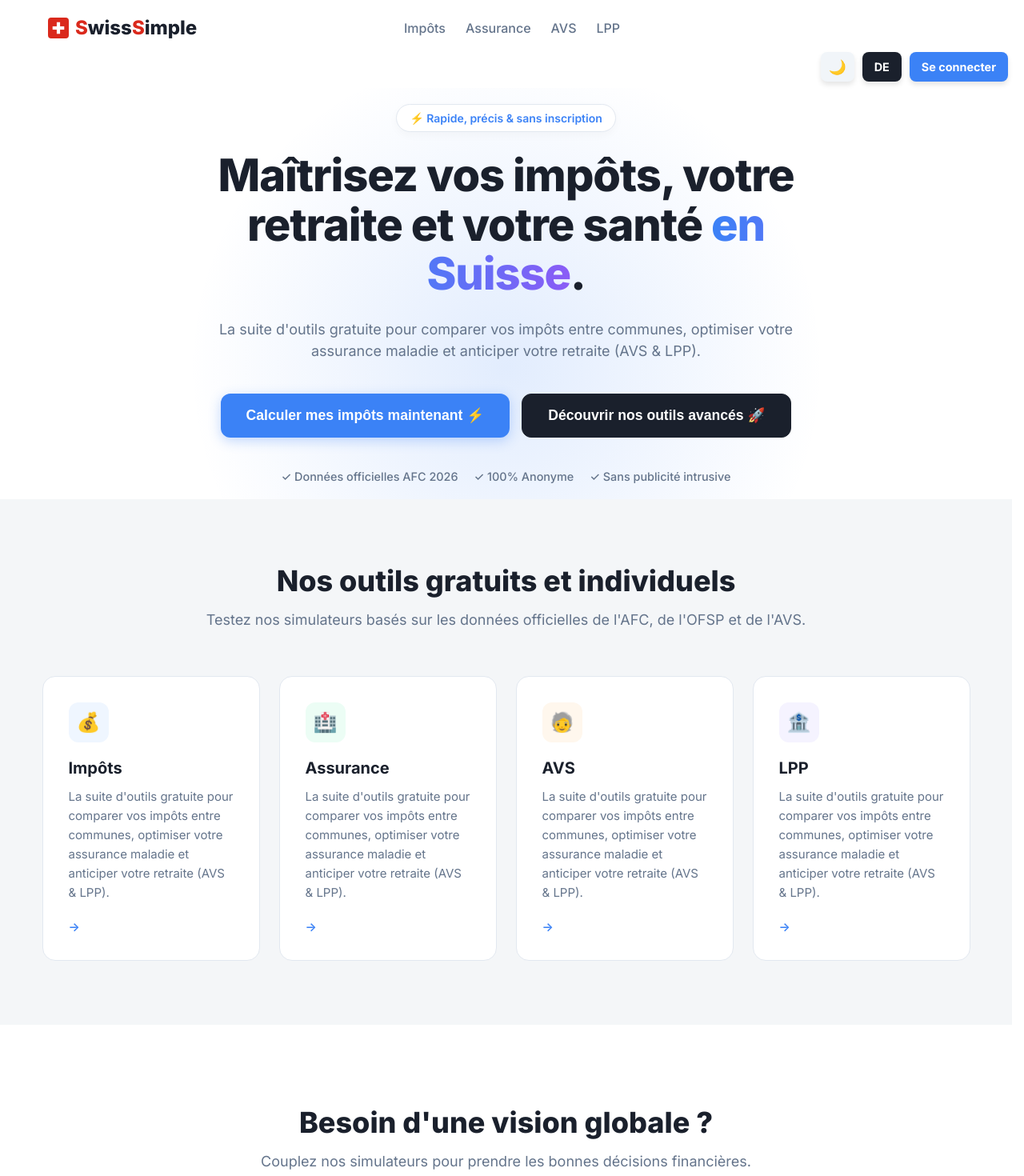
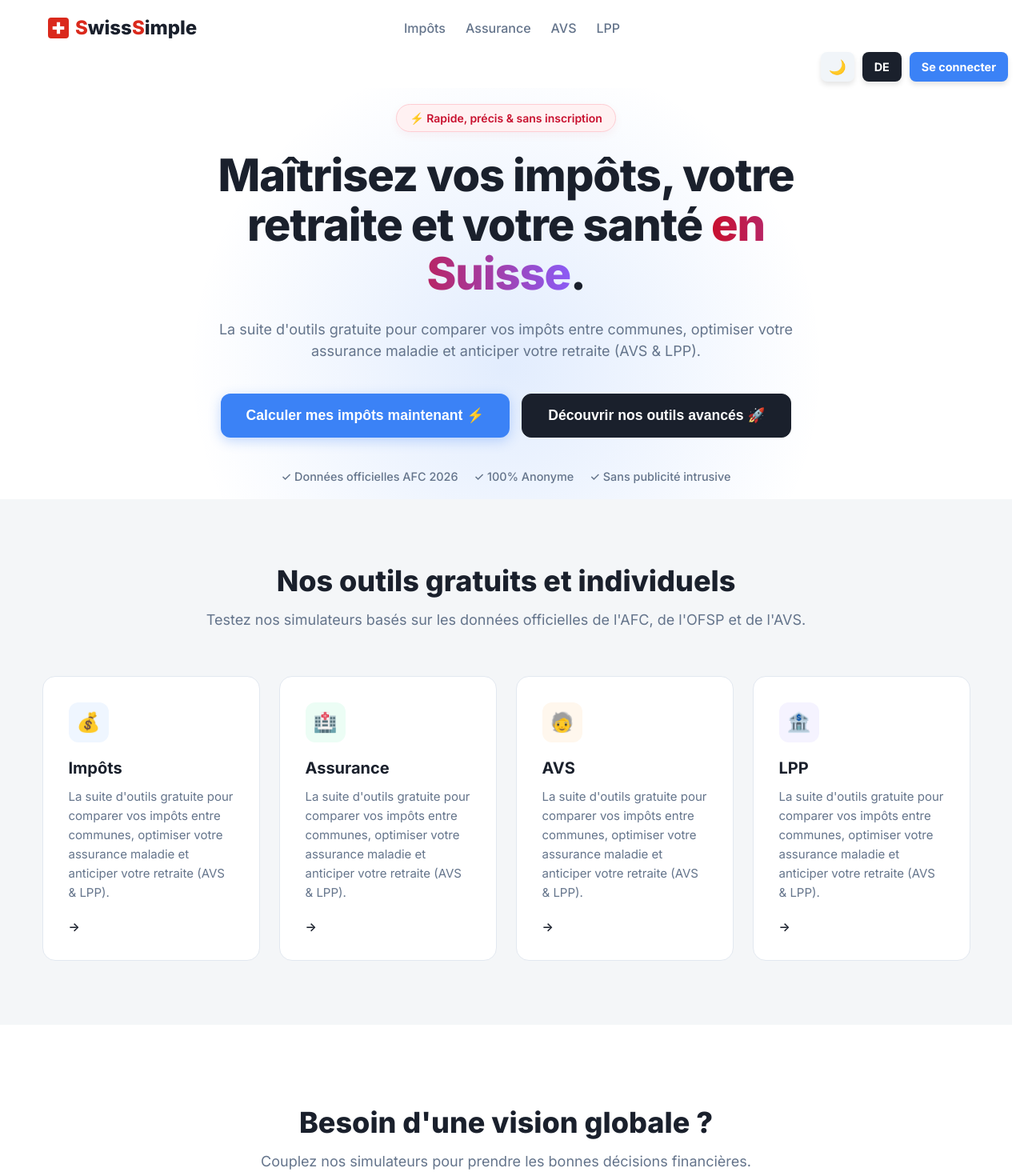
Before and after one commit to Eddy-Dja/SwissSimple-Project, a React (Vite) app: page / in a window 1280 px wide. Shown: the top 1470 px of the page at 80% size. Built offline with nearby package versions, Linux system fonts and the light colour scheme.

Commit message:
Correction de tel bug

```diff
--- a/src/DarkMode.css
+++ b/src/DarkMode.css
@@ -100,13 +100,12 @@ body.dark-mode .navbar, body.dark-mode .navbar-scrolled {
 body.dark-mode .nav-link-btn { color: #94a3B8 !important; }
 body.dark-mode .nav-link-btn:hover { color: #fff !important; }
 body.dark-mode .hero-badge {
-  background: #1E293B !important;
-  border: 1px solid #334155 !important;
-  color: #60A5FA !important;
+  background: rgba(59, 130, 246, 0.1) !important; /* Fond bleu très sombre et transparent */
+  border: 1px solid rgba(59, 130, 246, 0.3) !important; /* Bordure bleue subtile */
+  color: #60A5FA !important; /* Texte en bleu clair (lisible et doux sur fond noir) */
 }
 
 /* --- CARTES, FORMULAIRES, CONTENEURS & PANNEAUX INTERNES --- */
-/* J'ai ajouté ici tous les panneaux internes de AVS, LPP et Assurance */
 body.dark-mode .tool-card,
 body.dark-mode .premium-card, /* Sera surchargé plus bas pour devenir blanc */
 body.dark-mode .radar-form,
@@ -158,7 +157,7 @@ body.dark-mode .premium-card::before {
 
 /* --- FORMULAIRES & INPUTS --- */
 body.dark-mode .form-input, body.dark-mode select.form-input {
-  background-color: #0f172a !important; /* Fond très sombre pour bien distinguer du panneau */
+  background-color: #0f172a !important;
   color: #F8FAFC !important;
   border-color: #334155 !important;
 }
@@ -202,50 +201,45 @@ body.dark-mode .tool-card:hover h3 {
 body.dark-mode .tool-card:hover p {
   color: #64748B !important;
 }
+
+/* ⚠️ CORRECTION ICI : La flèche devient ROUGE au survol au lieu du bleu */
 body.dark-mode .tool-card:hover .tool-cta {
-  color: #3B82F6 !important;
+  color: #C8102E !important;
 }
 
 /* ============================================================
    INVERSION DES CARTES PREMIUM EN MODE SOMBRE
-   (Devient blanche sur fond noir pour un contraste symétrique)
    ============================================================ */
 
 body.dark-mode .premium-card {
   background: #FFFFFF !important;
   border-color: #E2E8F0 !important;
-  color: #1A202C !important; /* Texte principal en noir */
+  color: #1A202C !important;
 }
 
-/* Les titres des cartes deviennent noirs */
 body.dark-mode .premium-card h3 {
   color: #1A202C !important;
 }
 
-/* Les descriptions deviennent gris foncé */
 body.dark-mode .premium-card p {
   color: #64748B !important;
 }
 
-/* Le badge "Module Premium" reste doré */
 body.dark-mode .premium-badge {
   background: linear-gradient(90deg, #F59E0B, #D97706) !important;
   color: #fff !important;
 }
 
-/* Le bouton devient noir avec un texte blanc */
 body.dark-mode .premium-card .btn-premium {
   background: #1A202C !important;
   color: #FFFFFF !important;
 }
 
-/* Au survol en mode sombre, le bouton devient bleu */
 body.dark-mode .premium-card:hover .btn-premium {
   background: #3B82F6 !important;
   color: #fff !important;
 }
 
-/* L'ombre au survol devient plus claire */
 body.dark-mode .premium-card:hover {
   box-shadow: 0 20px 40px rgba(255, 255, 255, 0.1) !important;
 }
@@ -254,14 +248,12 @@ body.dark-mode .premium-card:hover {
    BOUTON "DÉCOUVRIR NOS OUTILS AVANCÉS" EN MODE SOMBRE
    ============================================================ */
 
-/* En mode sombre, le bouton secondaire devient blanc avec un texte noir */
 body.dark-mode .btn-hero-secondary {
   background: #FFFFFF !important;
   color: #1A202C !important;
   border: 1px solid #FFFFFF !important;
 }
 
-/* Au survol, il devient gris très clair pour garder un effet */
 body.dark-mode .btn-hero-secondary:hover {
   background: #F8FAFC !important;
   border-color: #F8FAFC !important;
--- a/src/pages/Home.css
+++ b/src/pages/Home.css
@@ -27,14 +27,25 @@
 .hero-container-simple { position: relative; z-index: 1; max-width: 850px; padding: 0 20px; }
 
 .hero-badge {
-  display: inline-block; background: #fff; border: 1px solid var(--border-color);
-  padding: 8px 16px; border-radius: 50px; font-size: 14px; font-weight: 600;
-  color: var(--primary-blue); margin-bottom: 24px; box-shadow: 0 4px 12px rgba(0,0,0,0.03);
+  display: inline-block;
+  background: #FFF1F2; /* Fond rouge extrêmement pâle */
+  border: 1px solid #FECDD3; /* Bordure rouge pâle */
+  padding: 8px 16px;
+  border-radius: 50px;
+  font-size: 14px;
+  font-weight: 600;
+  color: #C8102E; /* Texte en Rouge Suisse */
+  margin-bottom: 24px;
+  box-shadow: 0 4px 12px rgba(200, 16, 46, 0.05); /* Ombre rosée */
 }
 
 .hero-section h1 { font-size: 56px; line-height: 1.1; font-weight: 800; letter-spacing: -0.02em; margin-bottom: 24px; }
-.text-gradient { background: linear-gradient(90deg, var(--primary-blue), #8B5CF6); -webkit-background-clip: text; -webkit-text-fill-color: transparent; }
-
+.text-gradient {
+  background: linear-gradient(90deg, #C8102E, #8B5CF6);
+  -webkit-background-clip: text;
+  -webkit-text-fill-color: transparent;
+  background-clip: text;
+}
 .hero-subtitle { font-size: 18px; color: var(--text-muted); margin-bottom: 40px; line-height: 1.5; }
 
 .hero-cta-group {
@@ -136,7 +147,7 @@
   content: '';
   position: absolute;
   top: 0; left: 0; width: 100%; height: 4px;
-  background: var(--primary-blue);
+  background: #C8102E; /* ICI : On met le rouge suisse au lieu du bleu */
   transform: scaleX(0);
   transform-origin: left;
   transition: transform 0.3s ease;
@@ -159,9 +170,6 @@
 }
 .tool-card:hover p {
   color: #94A3B8 !important;
-}
-.tool-card:hover .tool-cta {
-  color: #60A5FA !important;
 }
 
 .tool-icon-wrap {
@@ -201,7 +209,8 @@
 .tool-cta {
   font-size: 15px;
   font-weight: 600;
-  color: var(--primary-blue);
+  color: #1A202C; /* NOIR en mode clair par défaut */
+  transition: color 0.3s ease;
 }
 
 /* ============================================================
@@ -346,3 +355,56 @@
 @media (max-width: 600px) {
   .tools-grid { grid-template-columns: 1fr; }
 }
+
+/* ============================================================
+   GESTION DES FLÈCHES & MODE SOMBRE (OVERRIDES)
+   ============================================================ */
+
+/* 1. MODE CLAIR : Flèche noire par défaut, rouge au survol */
+.tool-card:hover .tool-cta {
+  color: #C8102E !important; /* Rouge suisse au survol */
+}
+
+/* 2. MODE SOMBRE : Flèche blanche par défaut, rouge au survol */
+/* On cible toutes les façons de déclarer le mode sombre pour être sûr à 100% que ça passe */
+
+/* Couleur blanche par défaut en mode sombre */
+body.dark-mode .tool-cta,
+.dark-mode .tool-cta,
+[data-theme="dark"] .tool-cta {
+  color: #FFFFFF !important;
+}
+
+/* Couleur rouge au survol en mode sombre */
+body.dark-mode .tool-card:hover .tool-cta,
+.dark-mode .tool-card:hover .tool-cta,
+[data-theme="dark"] .tool-card:hover .tool-cta {
+  color: #C8102E !important; /* Rouge suisse au survol */
+}
+
+/* Ajustement des cartes en mode sombre pour que ce soit propre */
+body.dark-mode .tool-card,
+.dark-mode .tool-card,
+[data-theme="dark"] .tool-card {
+  background: var(--swiss-dark);
+  border-color: rgba(255,255,255,0.1);
+}
+
+body.dark-mode .tool-card:hover,
+.dark-mode .tool-card:hover,
+[data-theme="dark"] .tool-card:hover {
+  background: #0F172A !important;
+  border-color: rgba(255,255,255,0.2);
+}
+
+body.dark-mode .tool-card h3,
+.dark-mode .tool-card h3,
+[data-theme="dark"] .tool-card h3 {
+  color: #FFFFFF;
+}
+
+body.dark-mode .tool-card p,
+.dark-mode .tool-card p,
+[data-theme="dark"] .tool-card p {
+  color: #94A3B8;
+}
--- a/src/pages/Home.tsx
+++ b/src/pages/Home.tsx
@@ -19,7 +19,7 @@ export default function Home() {
     <div className="swiss-app">
 
 <Helmet>
-  <title>SwissSimple | Simulateur Financier Suisse (Impôts, Retraite, Assurances)</title>
+  <title>SwissSimple | Simulateur Financier Suisse (Impôts, Retraite (AVS et LPP), Assurances)</title>
   <meta name="description" content="SwissSimple: Le simulateur financier suisse 100% gratuit. Calculez vos impôts, comparez votre assurance maladie et estimez votre retraite (AVS/LPP) dans tous les cantons." />
 </Helmet>
 
```
